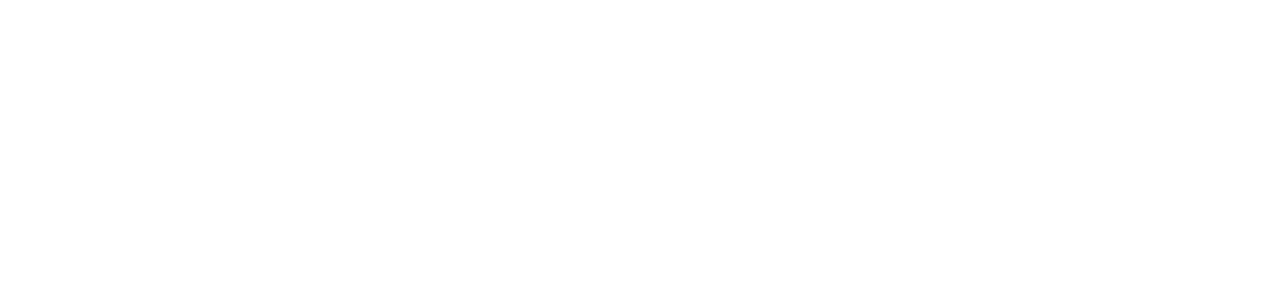
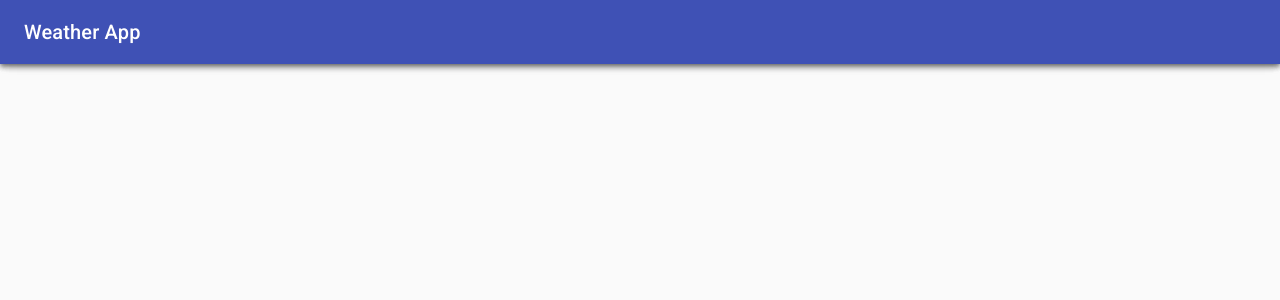
Before and after one commit to reloadedhead/weather-app, a React (Create React App) app in the folder front/: page / in a window 1280 px wide. Before the commit this address led to /weather. Shown: the top 300 px of the page. Built offline with nearby package versions, Linux system fonts and the light colour scheme.

Commit message:
add: app shell layout

```diff
--- a/front/src/Router.tsx
+++ b/front/src/Router.tsx
@@ -1,11 +1,13 @@
-import React from 'react';
+import React, { lazy } from 'react';
 import { BrowserRouter, Switch, Route, Redirect } from 'react-router-dom';
+
+const AppShell = lazy(() => import('./components/layout'));
 
 const Router = () => (
   <BrowserRouter>
     <Switch>
-      <Route path="/weather" component={null} />
-      <Redirect to="/weather" />
+      <Route path={['/', '/weather']} component={AppShell} />
+      <Redirect to="/" />
     </Switch>
   </BrowserRouter>
 );
--- /dev/null
+++ b/front/src/components/layout/Header.tsx
@@ -0,0 +1,30 @@
+import React from 'react';
+import { makeStyles, createStyles, AppBar, Toolbar, Typography } from '@material-ui/core';
+
+const useStyles = makeStyles(() =>
+  createStyles({
+    grow: {
+      flexGrow: 1,
+    },
+  })
+);
+
+interface Header {
+  title: string;
+}
+
+const Header = ({ title }: Header) => {
+  const classes = useStyles();
+  return (
+    <AppBar>
+      <Toolbar>
+        <Typography variant="h6" noWrap>
+          {title}
+        </Typography>
+        <div className={classes.grow} />
+      </Toolbar>
+    </AppBar>
+  );
+};
+
+export default Header;
--- /dev/null
+++ b/front/src/components/layout/index.tsx
@@ -0,0 +1,36 @@
+import React, { ReactNode } from 'react';
+import { CssBaseline, Grid, makeStyles, createStyles, Theme } from '@material-ui/core';
+import Header from './Header';
+
+const useStyles = makeStyles((theme: Theme) =>
+  createStyles({
+    main: {
+      flexGrow: 1,
+      padding: theme.spacing(3),
+    },
+    toolbar: theme.mixins.toolbar,
+  })
+);
+
+interface AppShell {
+  children: ReactNode;
+}
+
+const AppShell = ({ children }: AppShell) => {
+  const classes = useStyles();
+
+  return (
+    <div>
+      <CssBaseline />
+      <Header title="Weather App" />
+      <main className={classes.main}>
+        <div className={classes.toolbar} />
+        <Grid container spacing={1} justify="center">
+          {children}
+        </Grid>
+      </main>
+    </div>
+  );
+};
+
+export default AppShell;
--- a/front/src/index.tsx
+++ b/front/src/index.tsx
@@ -5,12 +5,15 @@
 import { ErrorBoundary } from 'react-error-boundary';
 import ErrorFallback from './components/error-boundary';
 import LoadingPage from './components/loading';
+import AppShell from './components/layout';
 
 ReactDOM.render(
   <React.StrictMode>
     <ErrorBoundary FallbackComponent={ErrorFallback}>
       <Suspense fallback={LoadingPage}>
-        <Router />
+        <AppShell>
+          <Router />
+        </AppShell>
       </Suspense>
     </ErrorBoundary>
   </React.StrictMode>,
```
